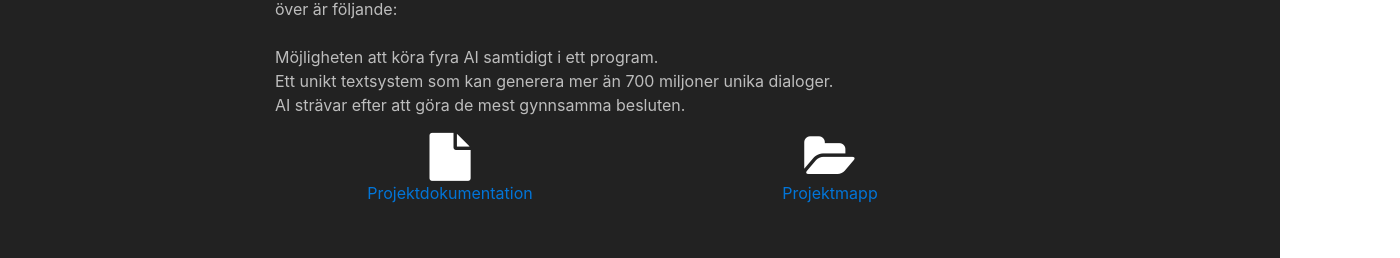
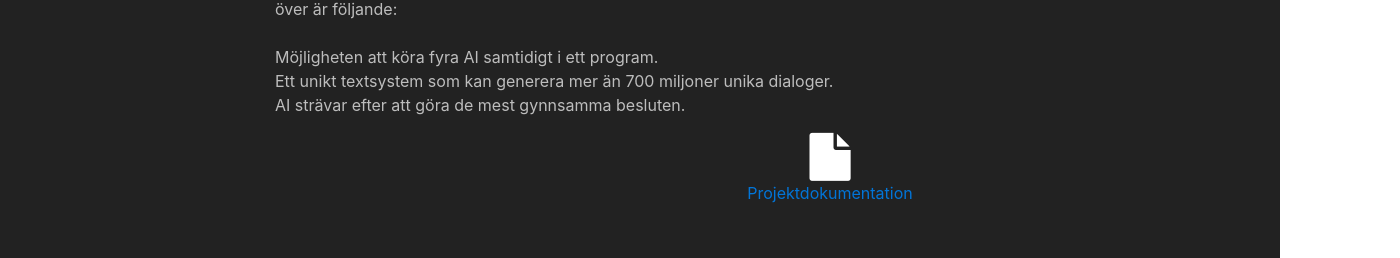
Before and after one commit to westerling/westerling.github.io, a website with bundled scripts: page index.html in a window 1280 px wide. Shown: the part 1995-2253 px from the top of the page, 1400 px wide, since content can reach past the window. Built offline with nearby package versions, Linux system fonts and the light colour scheme.

Commit message:
minor fixes
ta bort download

```diff
--- a/index.html
+++ b/index.html
@@ -212,14 +212,14 @@
                     </p>
                 </div>
 
-                <div class="col-lg-4 offset-lg-2 text-center">
+                <div class="col-lg-12 offset-lg-2 text-center">
                     <i class="fa fa-file fa-3x sr-contact"></i>
                     <p><a href="/downloads/725G51%20-%20PM%20-%20praktisk%20uppgift%20-%20danwe432.pdf" download="Bert.pdf">Projektdokumentation</a></p>
                 </div>
-                <div class="col-lg-4 text-center">
+                <!--<div class="col-lg-4 text-center">
                     <i class="fa fa-folder-open fa-3x sr-contact"></i>
                     <p><a href="/downloads/bert.zip" download="bert.zip">Projektmapp</a></p>
-                </div>
+                </div>-->
             </div>
             <div class="row">
                 <div class="col-lg-8 offset-lg-2 text-center">
```
